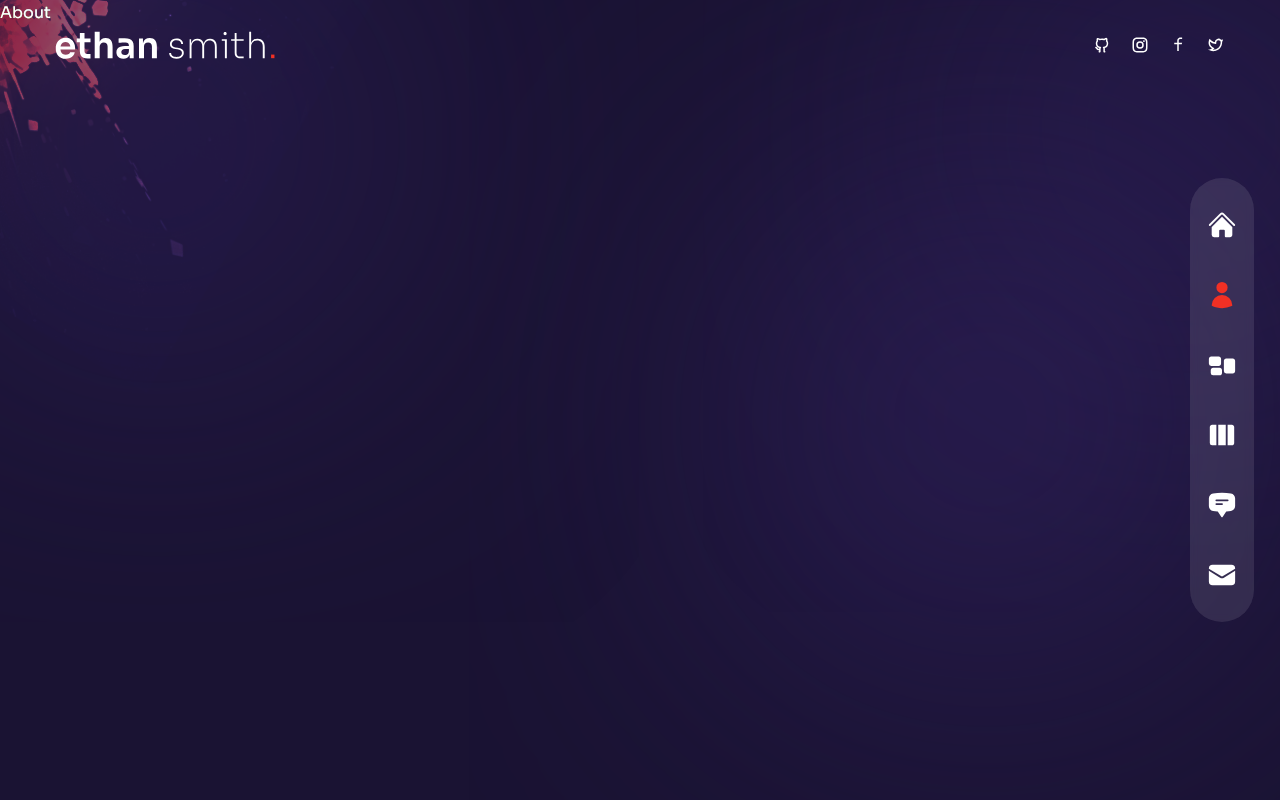
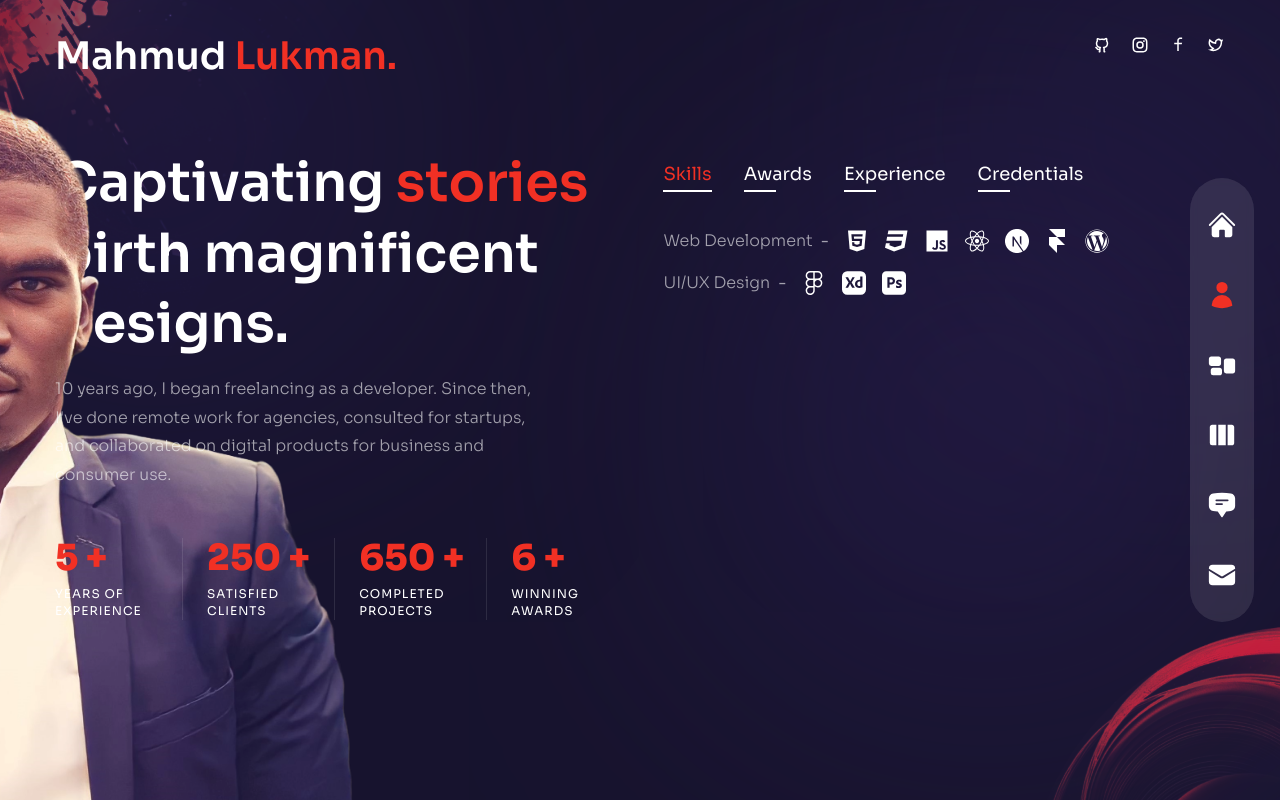
Before and after one commit to mahmudlukman/portfolio, a Next.js app: page /about in a window 1280 px wide. Built offline with nearby package versions, Linux system fonts and the light colour scheme.

Commit message:
about page complete

```diff
--- a/components/Avatar.js
+++ b/components/Avatar.js
@@ -4,7 +4,7 @@
 const Avatar = () => {
   return <div className="hidden xl:flex xl:max-w-none">
     <Image
-      src={'/avatar.png'}
+      src={'/avatar3.png'}
       alt=""
       width={737}
       height={678}
--- a/components/Circles.js
+++ b/components/Circles.js
@@ -1,5 +1,19 @@
+// next image
+import Image from "next/image";
+
 const Circles = () => {
-  return <div>Circles</div>;
+  return (
+    <div className="w-[200px] xl:w-[300px] absolute -right-16 -bottom-2 mix-blend-color-dodge animate-pulse duration-75 z-10">
+      <Image
+        src={'/circles.png'}
+        alt=""
+        width={260}
+        height={200}
+        className="w-full h-full"
+
+      />
+    </div>
+  );
 };
 
 export default Circles;
--- a/components/Header.js
+++ b/components/Header.js
@@ -14,13 +14,14 @@
         <div className="flex flex-col lg:flex-row justify-between items-center gap-y-6 py-8">
           {/* logo */}
           <Link href={'/'}>
-            <Image
+          <h3 className='h3 xl:mt-10'>Mahmud <span className='text-accent'>Lukman.</span></h3>
+            {/* <Image
               src={'/logo.svg'}
               alt="logo"
               width={220}
               height={48}
               priority={true}
-            />
+            /> */}
           </Link>
           {/* socials */}
           <Socials />
--- a/pages/about/index.js
+++ b/pages/about/index.js
@@ -1,3 +1,5 @@
+import { useState } from 'react';
+
 // icons
 import {
   FaHtml5,
@@ -6,15 +8,14 @@
   FaReact,
   FaWordpress,
   FaFigma,
-} from "react-icons/fa";
+} from 'react-icons/fa';
 
 import {
   SiNextdotjs,
   SiFramer,
   SiAdobexd,
   SiAdobephotoshop,
-} from "react-icons/si";
-
+} from 'react-icons/si';
 
 //  data
 const aboutData = [
@@ -88,8 +89,156 @@
   },
 ];
 
+// components
+import Avatar from '../../components/Avatar';
+import Circles from '../../components/Circles';
+
+// framer motion
+import { motion } from 'framer-motion';
+import { fadeIn } from '../../variants';
+
+// counter
+import CountUp from 'react-countup';
+
 const About = () => {
-  return <div>About</div>;
+  const [index, setIndex] = useState(0);
+  return (
+    <div className="h-full bg-primary/30 py-32 text-center xl:text-left">
+      <Circles />
+      {/* avatar img */}
+      <motion.div
+        variants={fadeIn('right', 0.2)}
+        initial="hidden"
+        animate="show"
+        exit="hidden"
+        className="hidden xl:flex absolute bottom-0 top-20 -left-[370px]"
+      >
+        <Avatar />
+      </motion.div>
+      <div className="container mx-auto h-full flex flex-col items-center xl:flex-row gap-x-6">
+        {/* text */}
+        <div className="flex-1 flex flex-col justify-center">
+          <motion.h2
+            className="h2"
+            variants={fadeIn('right', 0.2)}
+            initial="hidden"
+            animate="show"
+            exit="hidden"
+          >
+            Captivating <span className="text-accent">stories</span> birth
+            magnificent designs.
+          </motion.h2>
+          <motion.p
+            variants={fadeIn('right', 0.4)}
+            initial="hidden"
+            animate="show"
+            exit="hidden"
+            className="max-w-[500px] mx-auto xl:mx-0 mb-6 xl:mb-12 px-2 xl:px-0 z-10"
+          >
+            10 years ago, I began freelancing as a developer. Since then,
+            I&apos;ve done remote work for agencies, consulted for startups, and
+            collaborated on digital products for business and consumer use.{' '}
+          </motion.p>
+          {/* counters */}
+          <motion.div
+            variants={fadeIn('right', 0.6)}
+            initial="hidden"
+            animate="show"
+            exit="hidden"
+            className="hidden md:flex md:max-w-xl xl:max-w-none mx-auto xl:mx-0 mb-8"
+          >
+            <div className="flex flex-1 xl:gap-x-6">
+              {/* experience */}
+              <div className="relative flex-1 after:w-[1px] after:h-full after:bg-white/10 after:absolute after:top-0 after:right-0">
+                <div className="text-2xl xl:text-4xl font-extrabold text-accent mb-2">
+                  <CountUp start={0} end={5} duration={5} /> +
+                </div>
+                <div className="text-xs uppercase tracking-[1px] leading-[1.4] max-w-[100px]">
+                  Years of experience
+                </div>
+              </div>
+              {/* clients */}
+              <div className="relative flex-1 after:w-[1px] after:h-full after:bg-white/10 after:absolute after:top-0 after:right-0">
+                <div className="text-2xl xl:text-4xl font-extrabold text-accent mb-2">
+                  <CountUp start={0} end={250} duration={5} /> +
+                </div>
+                <div className="text-xs uppercase tracking-[1px] leading-[1.4] max-w-[100px]">
+                  Satisfied Clients
+                </div>
+              </div>
+              {/* projects */}
+              <div className="relative flex-1 after:w-[1px] after:h-full after:bg-white/10 after:absolute after:top-0 after:right-0">
+                <div className="text-2xl xl:text-4xl font-extrabold text-accent mb-2">
+                  <CountUp start={0} end={650} duration={5} /> +
+                </div>
+                <div className="text-xs uppercase tracking-[1px] leading-[1.4] max-w-[100px]">
+                  Completed Projects
+                </div>
+              </div>
+              <div className="relative flex-1">
+                <div className="text-2xl xl:text-4xl font-extrabold text-accent mb-2">
+                  <CountUp start={0} end={6} duration={5} /> +
+                </div>
+                <div className="text-xs uppercase tracking-[1px] leading-[1.4] max-w-[100px]">
+                  Winning Awards
+                </div>
+              </div>
+            </div>
+          </motion.div>
+        </div>
+        {/* info */}
+        <motion.div
+          variants={fadeIn('left', 0.4)}
+          initial="hidden"
+          animate="show"
+          exit="hidden"
+          className="flex flex-col w-full xl:max-w-[48%] h-[480px]"
+        >
+          <div className="flex gap-x-4 xl:gap-x-8 mx-auto xl:mx-0 mb-4">
+            {aboutData.map((item, itemIndex) => {
+              return (
+                <div
+                  key={itemIndex}
+                  className={`${
+                    index === itemIndex &&
+                    'text-accent after:w-[100%] after:bg-accent after:transition-all after:duration-300'
+                  } cursor-pointer capitalize xl:text-lg relative after:w-8 after:h-[2px] after:bg-white after:absolute after:-bottom-1 after:left-0`}
+                  onClick={() => setIndex(itemIndex)}
+                >
+                  {item.title}
+                </div>
+              );
+            })}
+          </div>
+          <div className="py-2 xl:py-6 flex flex-col gap-y-2 xl:gap-y-4 items-center xl:items-start">
+            {aboutData[index].info.map((item, itemIndex) => {
+              return (
+                <div
+                  key={itemIndex}
+                  className="flex-1 flex flex-col md:flex-row max-w-max gap-x-2 items-center text-white/60"
+                >
+                  {/* title */}
+                  <div className="font-light mb-2 md:mb-0">{item.title}</div>
+                  <div className="hidden md:flex">-</div>
+                  <div>{item.stage}</div>
+                  <div className="flex gap-x-4">
+                    {/* icons */}
+                    {item.icons?.map((icon, itemIndex) => {
+                      return (
+                        <div key={itemIndex} className="text-2xl text-white">
+                          {icon}
+                        </div>
+                      );
+                    })}
+                  </div>
+                </div>
+              );
+            })}
+          </div>
+        </motion.div>
+      </div>
+    </div>
+  );
 };
 
 export default About;
--- a/pages/index.js
+++ b/pages/index.js
@@ -37,12 +37,7 @@
             animate="show"
             exit="hidden"
           >
-            Lorem ipsum dolor sit amet, consectetur adipiscing elit, sed do
-            eiusmod tempor incididunt ut labore et dolore magna aliqua. Ut enim
-            ad minim veniam, quis nostrud exercitation ullamco laboris nisi ut
-            aliquip ex ea commodo consequat. Duis aute irure dolor in
-            reprehenderit in voluptate velit esse cillum dolore eu fugiat nulla
-            pariatur.
+            Lorem ipsum dolor sit amet.
           </motion.p>
           {/* btn */}
           <div className="flex justify-center xl:hidden relative">
--- a/styles/globals.css
+++ b/styles/globals.css
@@ -31,6 +31,9 @@
   .h2 {
     @apply text-[35px] leading-tight md:text-[54px] md:leading-[1.3] mb-4 font-semibold;
   }
+  .h3 {
+    @apply text-[25px] leading-tight md:text-[38px] md:leading-[1.3] mb-4 font-semibold;
+  }
   p {
     @apply leading-[1.8] text-white/60 font-light;
   }
```
Also changed, not shown: public/avatar3.png (renamed from public/avatar1.png).
